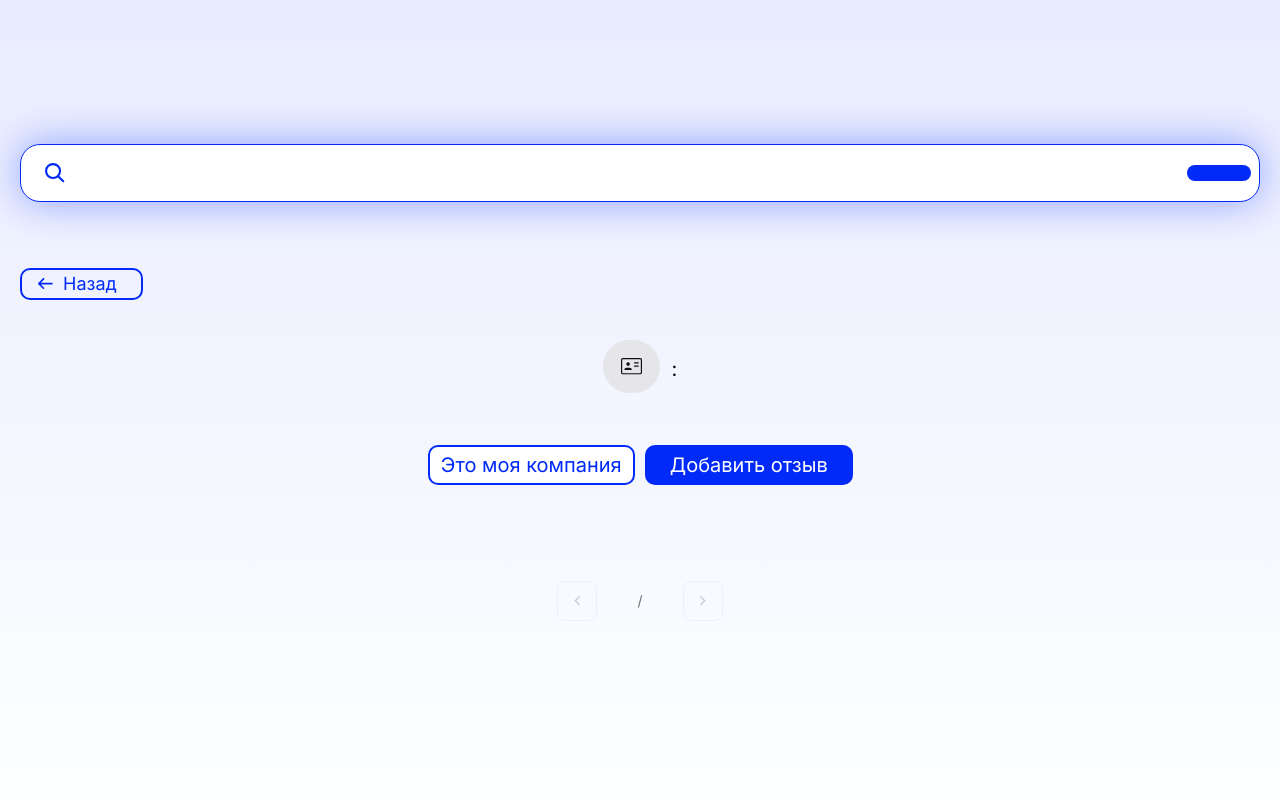
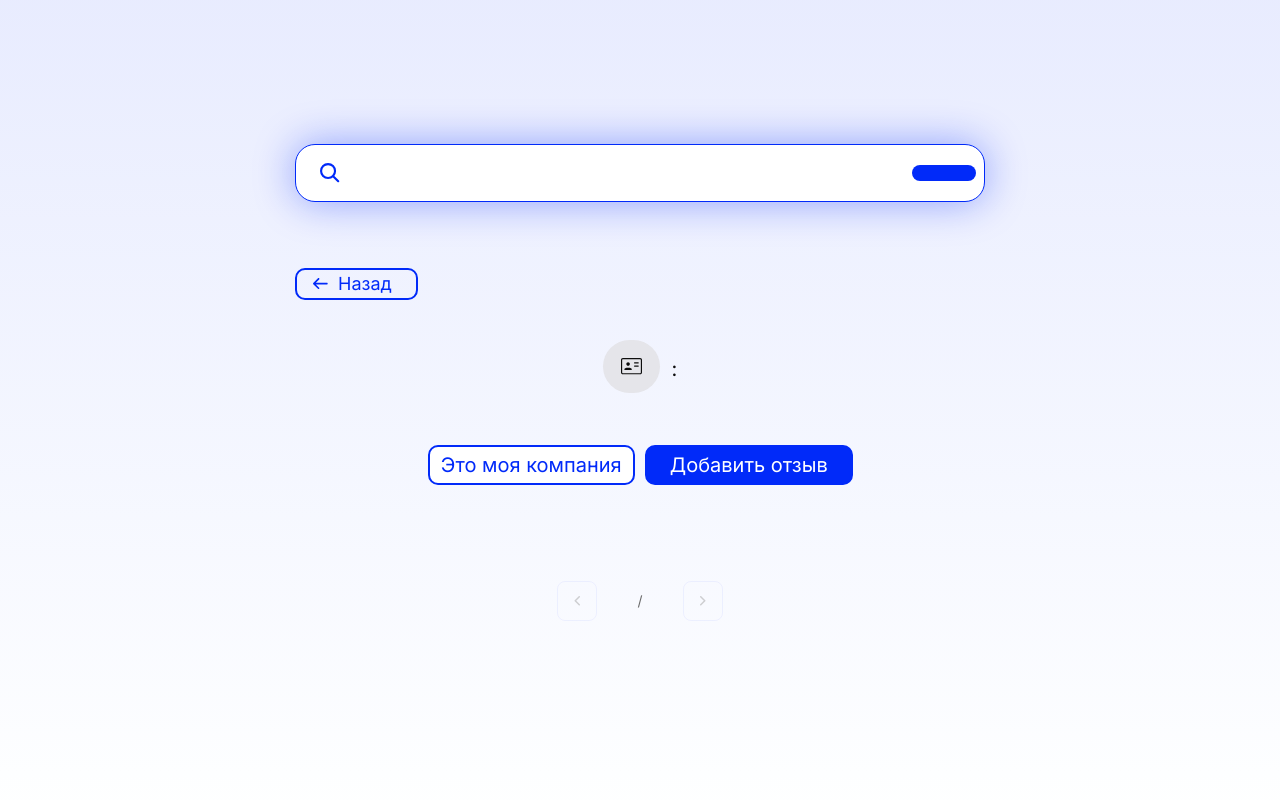
Before and after one commit to AAAlex2001/safelogist, a FastAPI app: template backend/templates/company_reviews.html in a window 1280 px wide. Run offline with FastAPI, Linux system fonts and the light colour scheme; the template is opened without the code that fills it, so the values that code supplies are empty; parts of the project's set-up code (start-up, migrations or seed data) failed here and were passed over.

Commit message:
правка верстки

```diff
--- a/backend/static/css/company.css
+++ b/backend/static/css/company.css
@@ -75,14 +75,8 @@
     margin-top: 144px;
 }
 
-.header h1 {
-    font-size: 20px;
-    font-weight: 700;
-    line-height: 32px;
-    color: #0D0D0D;
-}
 
-.subtitle {
+.hero-subtitle {
     font-size: 16px;
     color: #0D0D0D;
     line-height: 24px;
@@ -120,7 +114,8 @@
 .hero-title {
     font-size: 20px;
     font-weight: 700;
-    margin: 8px 0 6px;
+    margin: 0 auto 16px;
+    line-height: 32px;
 }
 
 .actions {
@@ -379,6 +374,16 @@
 
 @media (min-width: 768px) {
 
+    .hero-subtitle {
+        font-size: 20px;
+        line-height: 28px;
+    }
+
+    .company-page {
+        width: 100%;
+        max-width: 730px;
+    }
+
     .company-card {
         margin: 0 auto 40px;
     }
```
